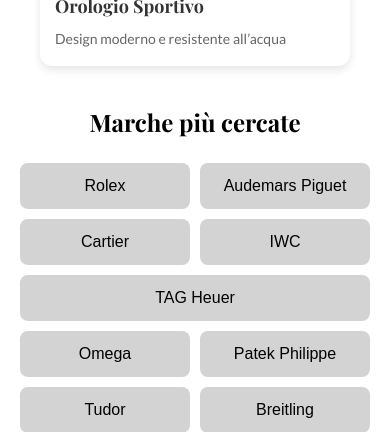
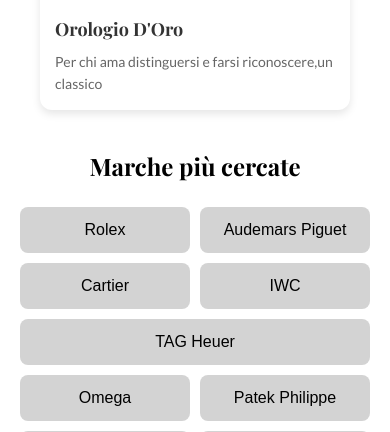
Before and after one commit to alexfg04/orologidautore, a Java web app: page / in a window 390 px wide. Shown: the part 3129-3561 px from the top of the page. Run offline with Tomcat 11, a stand-in JSP engine, Linux system fonts and the light colour scheme.

Commit message:
responsive

```diff
--- a/src/main/webapp/IndexProduct.jsp
+++ b/src/main/webapp/IndexProduct.jsp
@@ -2,7 +2,7 @@
 
     <!-- Card cliccabile che chiama la servlet /product?id=1 -->
     <a href="${pageContext.request.contextPath}/product?id=21" class="card">
-        <img src="https://www.watchshop.com/images/products/75729103_l.jpg" alt="Orologio 1">
+        <img src="https://www.watchshop.com/images/products/88466005_l.jpg" alt="Orologio 1">
         <div class="container-text">
             <h3>Orologio Classico</h3>
             <p>Elegante orologio da polso in pelle</p>
@@ -11,26 +11,26 @@
 
     <!-- Puoi duplicare questa card e cambiare l'id per altri prodotti -->
     <a href="${pageContext.request.contextPath}/product?id=10" class="card">
-        <img src="https://www.watchshop.com/images/products/41498790_l.jpg" alt="Orologio 2">
+        <img src="https://www.watchshop.com/images/imgzoom/86/86758201_xxl_a5.jpg" alt="Orologio 2">
         <div class="container-text">
             <h3>Orologio Sportivo</h3>
-            <p>Design moderno e resistente all’acqua</p>
+            <p>Design accattivante per chi ama lo sport</p>
+        </div>
+    </a>
+
+    <a href="${pageContext.request.contextPath}/product?id=10" class="card">
+        <img src="https://tomasinifrancia.it/images/700/700/tomasini-francia/OROLOGI/tissot/PRX/Tissot-PRX-T1374101104100.png" alt="Orologio 2">
+        <div class="container-text">
+            <h3>Orologio Moderno</h3>
+            <p>Orologio per chi ama l'eleganza e la contemporaneita'</p>
         </div>
     </a>
 
     <a href="${pageContext.request.contextPath}/product?id=10" class="card">
         <img src="https://www.watchshop.com/images/products/41498790_l.jpg" alt="Orologio 2">
         <div class="container-text">
-            <h3>Orologio Sportivo</h3>
-            <p>Design moderno e resistente all’acqua</p>
-        </div>
-    </a>
-
-    <a href="${pageContext.request.contextPath}/product?id=10" class="card">
-        <img src="https://www.watchshop.com/images/products/41498790_l.jpg" alt="Orologio 2">
-        <div class="container-text">
-            <h3>Orologio Sportivo</h3>
-            <p>Design moderno e resistente all’acqua</p>
+            <h3>Orologio Raffinato</h3>
+            <p>Per i clienti piu' delicati e sofisticati</p>
         </div>
     </a>
 </div>
@@ -38,35 +38,35 @@
 
     <!-- Card cliccabile che chiama la servlet /product?id=1 -->
     <a href="${pageContext.request.contextPath}/product?id=7" class="card">
-        <img src="https://www.watchshop.com/images/products/75552869_l.jpg" alt="Orologio 1">
+        <img src="https://www.watchshop.com/images/products/75255040_l.jpg" alt="Orologio 1">
         <div class="container-text">
-            <h3>Orologio Classico</h3>
-            <p>Elegante orologio da polso in pelle</p>
+            <h3>Orologio Vintage</h3>
+            <p>I vecchi del passato, sempre di moda</p>
         </div>
     </a>
 
     <!-- Puoi duplicare questa card e cambiare l'id per altri prodotti -->
     <a href="${pageContext.request.contextPath}/product?id=15" class="card">
-        <img src="https://www.watchshop.com/images/products/39912803_l.jpg" alt="Orologio 2">
+        <img src="https://www.watchshop.com/images/products/75698318_l.jpg" alt="Orologio 2">
         <div class="container-text">
-            <h3>Orologio Sportivo</h3>
-            <p>Design moderno e resistente all’acqua</p>
+            <h3>Orologi piu' richiesti</h3>
+            <p>I piu' desiderati. I piu' amati. I piu' desiderati.</p>
         </div>
     </a>
 
     <a href="${pageContext.request.contextPath}/product?id=36" class="card">
-        <img src="https://www.watchshop.com/images/products/77354510_l.jpg" alt="Orologio 2">
+        <img src="https://www.watchshop.com/images/products/75567511_l.jpg" alt="Orologio 2">
         <div class="container-text">
-            <h3>Orologio Sportivo</h3>
-            <p>Design moderno e resistente all’acqua</p>
+            <h3>Orologio Economici</h3>
+            <p>Per chi ha un budget limitato</p>
         </div>
     </a>
 
     <a href="${pageContext.request.contextPath}/product?id=19" class="card">
         <img src="https://www.watchshop.com/images/products/77354510_l.jpg" alt="Orologio 2">
         <div class="container-text">
-            <h3>Orologio Sportivo</h3>
-            <p>Design moderno e resistente all’acqua</p>
+            <h3>Orologio D'Oro</h3>
+            <p>Per chi ama distinguersi e farsi riconoscere,un classico</p>
         </div>
     </a>
 </div>
```
